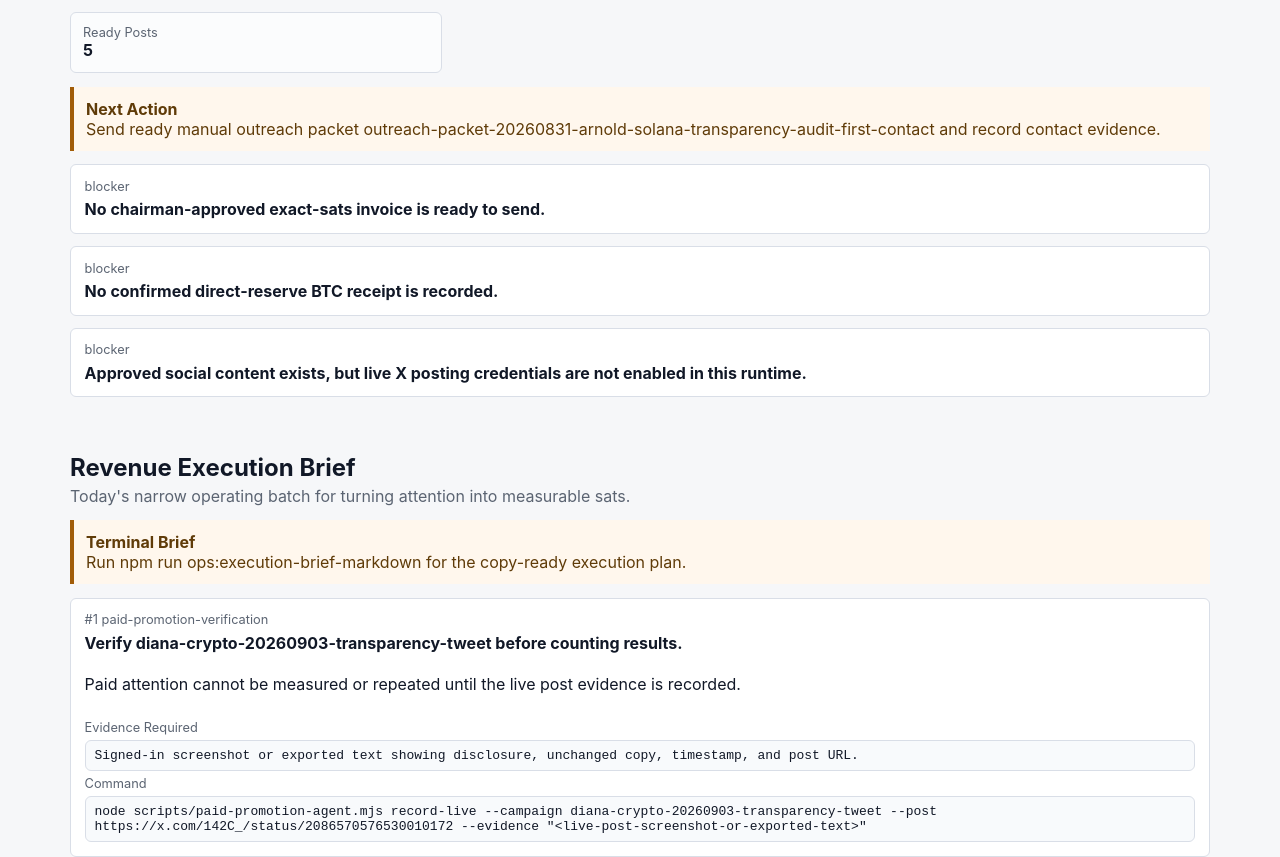
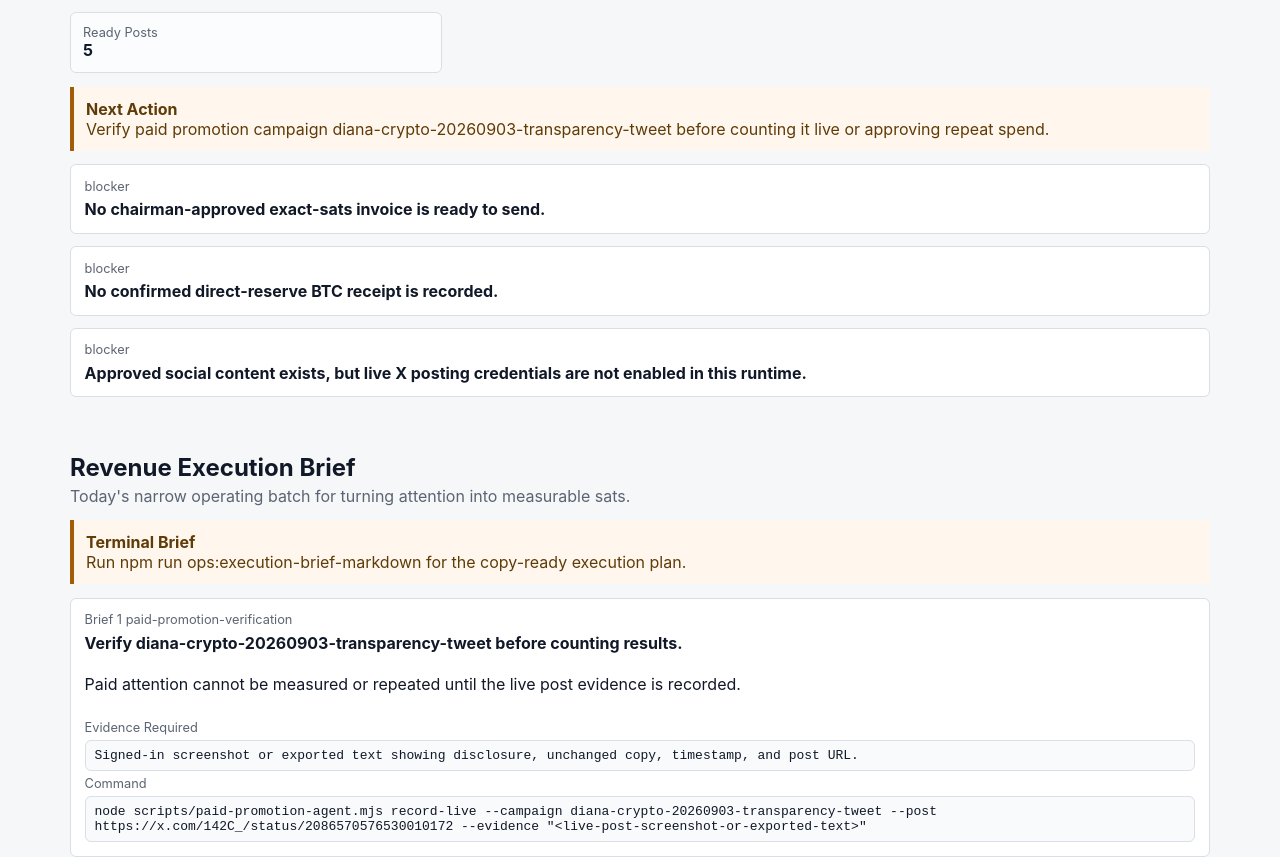
Before and after one commit to sata-project-reserve/sata, a Next.js app: page /operations in a window 1280 px wide. Shown: the part 924-1781 px from the top of the page. Built offline with nearby package versions, Linux system fonts and the light colour scheme.

Commit message:
fix operations execution brief e2e selector

```diff
--- a/app/operations/page.tsx
+++ b/app/operations/page.tsx
@@ -274,7 +274,7 @@ export default function OperationsPage() {
           {revenueExecutionActions.map((action, index) => (
             <div className="proof-block" key={action.id}>
               <span>
-                #{index + 1} {action.type}
+                Brief {index + 1} {action.type}
               </span>
               <strong>{action.title}</strong>
               <p>{action.reason}</p>
--- a/public/revenue-cycle-status.json
+++ b/public/revenue-cycle-status.json
@@ -20,8 +20,8 @@
     "receiptsAwaitingAllocation": 0,
     "recordedAllocations": 0,
     "readyOutreachPackets": 30,
-    "paidPromotionCampaigns": 0,
-    "paidPromotionsAwaitingVerification": 0,
+    "paidPromotionCampaigns": 1,
+    "paidPromotionsAwaitingVerification": 1,
     "followUpDueProspects": 0
   },
   "social": {
@@ -37,8 +37,18 @@
   ],
   "actionQueue": [
     {
+      "id": "verify-paid-promotion-diana-crypto-20260903-transparency-tweet",
+      "priority": 1,
+      "type": "paid-promotion-verification",
+      "title": "Verify paid promotion campaign diana-crypto-20260903-transparency-tweet before counting it live or approving repeat spend.",
+      "requiredActor": "Executive Chairman or authorized human",
+      "command": "npm run ops:paid-promotion-plan",
+      "evidenceRequired": "Live post URL plus screenshot or exported text showing disclosure, unchanged copy, timestamp, and any edits or deletion.",
+      "boundary": "Verification does not approve more paid promotion, token grants, payment, asset movement, price claims, or market-support claims."
+    },
+    {
       "id": "send-outreach-packet-20260831-arnold-solana-transparency-audit-first-contact",
-      "priority": 1,
+      "priority": 2,
       "type": "manual-outreach-send",
       "title": "Send ready manual outreach packet outreach-packet-20260831-arnold-solana-transparency-audit-first-contact and record contact evidence.",
       "requiredActor": "Executive Chairman or authorized human",
@@ -48,7 +58,7 @@
     },
     {
       "id": "send-outreach-packet-20260831-npc-meme-transparency-audit-first-contact",
-      "priority": 2,
+      "priority": 3,
       "type": "manual-outreach-send",
       "title": "Send ready manual outreach packet outreach-packet-20260831-npc-meme-transparency-audit-first-contact and record contact evidence.",
       "requiredActor": "Executive Chairman or authorized human",
@@ -58,7 +68,7 @@
     },
     {
       "id": "send-outreach-packet-20260831-black-bull-ansem-transparency-audit-first-contact",
-      "priority": 3,
+      "priority": 4,
       "type": "manual-outreach-send",
       "title": "Send ready manual outreach packet outreach-packet-20260831-black-bull-ansem-transparency-audit-first-contact and record contact evidence.",
       "requiredActor": "Executive Chairman or authorized human",
@@ -68,7 +78,7 @@
     },
     {
       "id": "send-outreach-packet-20260903-roach-solana-transparency-audit-first-contact",
-      "priority": 4,
+      "priority": 5,
       "type": "manual-outreach-send",
       "title": "Send ready manual outreach packet outreach-packet-20260903-roach-solana-transparency-audit-first-contact and record contact evidence.",
       "requiredActor": "Executive Chairman or authorized human",
@@ -78,7 +88,7 @@
     },
     {
       "id": "send-outreach-packet-20260903-tradiecoin-transparency-audit-first-contact",
-      "priority": 5,
+      "priority": 6,
       "type": "manual-outreach-send",
       "title": "Send ready manual outreach packet outreach-packet-20260903-tradiecoin-transparency-audit-first-contact and record contact evidence.",
       "requiredActor": "Executive Chairman or authorized human",
@@ -88,7 +98,7 @@
     },
     {
       "id": "send-outreach-packet-20260903-fyborg-transparency-audit-first-contact",
-      "priority": 6,
+      "priority": 7,
       "type": "manual-outreach-send",
       "title": "Send ready manual outreach packet outreach-packet-20260903-fyborg-transparency-audit-first-contact and record contact evidence.",
       "requiredActor": "Executive Chairman or authorized human",
@@ -98,7 +108,7 @@
     },
     {
       "id": "send-outreach-packet-20260903-ssqueeze-transparency-audit-first-contact",
-      "priority": 7,
+      "priority": 8,
       "type": "manual-outreach-send",
       "title": "Send ready manual outreach packet outreach-packet-20260903-ssqueeze-transparency-audit-first-contact and record contact evidence.",
       "requiredActor": "Executive Chairman or authorized human",
@@ -108,7 +118,7 @@
     },
     {
       "id": "send-outreach-packet-20260903-foxclub-transparency-audit-first-contact",
-      "priority": 8,
+      "priority": 9,
       "type": "manual-outreach-send",
       "title": "Send ready manual outreach packet outreach-packet-20260903-foxclub-transparency-audit-first-contact and record contact evidence.",
       "requiredActor": "Executive Chairman or authorized human",
@@ -118,7 +128,7 @@
     },
     {
       "id": "send-outreach-packet-20260903-lastshift-transparency-audit-first-contact",
-      "priority": 9,
+      "priority": 10,
       "type": "manual-outreach-send",
       "title": "Send ready manual outreach packet outreach-packet-20260903-lastshift-transparency-audit-first-contact and record contact evidence.",
       "requiredActor": "Executive Chairman or authorized human",
@@ -128,7 +138,7 @@
     },
     {
       "id": "send-outreach-packet-20260903-kerythos-kyrt-transparency-audit-first-contact",
-      "priority": 10,
+      "priority": 11,
       "type": "manual-outreach-send",
       "title": "Send ready manual outreach packet outreach-packet-20260903-kerythos-kyrt-transparency-audit-first-contact and record contact evidence.",
       "requiredActor": "Executive Chairman or authorized human",
@@ -138,7 +148,7 @@
     },
     {
       "id": "send-outreach-packet-20260903-lilmeme-transparency-audit-first-contact",
-      "priority": 11,
+      "priority": 12,
       "type": "manual-outreach-send",
       "title": "Send ready manual outreach packet outreach-packet-20260903-lilmeme-transparency-audit-first-contact and record contact evidence.",
       "requiredActor": "Executive Chairman or authorized human",
@@ -148,7 +158,7 @@
     },
     {
       "id": "send-outreach-packet-20260903-modest-money-transparency-audit-first-contact",
-      "priority": 12,
+      "priority": 13,
       "type": "manual-outreach-send",
       "title": "Send ready manual outreach packet outreach-packet-20260903-modest-money-transparency-audit-first-contact and record contact evidence.",
       "requiredActor": "Executive Chairman or authorized human",
@@ -158,7 +168,7 @@
     },
     {
       "id": "send-outreach-packet-20260903-funtom-transparency-audit-first-contact",
-      "priority": 13,
+      "priority": 14,
       "type": "manual-outreach-send",
       "title": "Send ready manual outreach packet outreach-packet-20260903-funtom-transparency-audit-first-contact and record contact evidence.",
       "requiredActor": "Executive Chairman or authorized human",
@@ -168,7 +178,7 @@
     },
     {
       "id": "send-outreach-packet-20260903-spcx-transparency-audit-first-contact",
-      "priority": 14,
+      "priority": 15,
       "type": "manual-outreach-send",
       "title": "Send ready manual outreach packet outreach-packet-20260903-spcx-transparency-audit-first-contact and record contact evidence.",
       "requiredActor": "Executive Chairman or authorized human",
@@ -178,7 +188,7 @@
     },
     {
       "id": "send-outreach-packet-20260903-ansem-season-transparency-audit-first-contact",
-      "priority": 15,
+      "priority": 16,
       "type": "manual-outreach-send",
       "title": "Send ready manual outreach packet outreach-packet-20260903-ansem-season-transparency-audit-first-contact and record contact evidence.",
       "requiredActor": "Executive Chairman or authorized human",
@@ -188,7 +198,7 @@
     },
     {
       "id": "send-outreach-packet-20260903-meor-transparency-audit-first-contact",
-      "priority": 16,
+      "priority": 17,
       "type": "manual-outreach-send",
       "title": "Send ready manual outreach packet outreach-packet-20260903-meor-transparency-audit-first-contact and record contact evidence.",
       "requiredActor": "Executive Chairman or authorized human",
@@ -198,7 +208,7 @@
     },
     {
       "id": "send-outreach-packet-20260903-solana-mint-forge-transparency-audit-first-contact",
-      "priority": 17,
+      "priority": 18,
       "type": "manual-outreach-send",
       "title": "Send ready manual outreach packet outreach-packet-20260903-solana-mint-forge-transparency-audit-first-contact and record contact evidence.",
       "requiredActor": "Executive Chairman or authorized human",
@@ -208,7 +218,7 @@
     },
     {
       "id": "send-outreach-packet-20260903-niulai-transparency-audit-first-contact",
-      "priority": 18,
+      "priority": 19,
       "type": "manual-outreach-send",
       "title": "Send ready manual outreach packet outreach-packet-20260903-niulai-transparency-audit-first-contact and record contact evidence.",
       "requiredActor": "Executive Chairman or authorized human",
@@ -218,7 +228,7 @@
     },
     {
       "id": "send-outreach-packet-20260903-honk-solana-transparency-audit-first-contact",
-      "priority": 19,
+      "priority": 20,
       "type": "manual-outreach-send",
       "title": "Send ready manual outreach packet outreach-packet-20260903-honk-solana-transparency-audit-first-contact and record contact evidence.",
       "requiredActor": "Executive Chairman or authorized human",
@@ -228,7 +238,7 @@
     },
     {
       "id": "send-outreach-packet-20260903-bonkwifhat-bif-transparency-audit-first-contact",
-      "priority": 20,
+      "priority": 21,
       "type": "manual-outreach-send",
       "title": "Send ready manual outreach packet outreach-packet-20260903-bonkwifhat-bif-transparency-audit-first-contact and record contact evidence.",
       "requiredActor": "Executive Chairman or authorized human",
@@ -238,7 +248,7 @@
     },
     {
       "id": "send-outreach-packet-20260903-bitdust-transparency-audit-first-contact",
-      "priority": 21,
+      "priority": 22,
       "type": "manual-outreach-send",
       "title": "Send ready manual outreach packet outreach-packet-20260903-bitdust-transparency-audit-first-contact and record contact evidence.",
       "requiredActor": "Executive Chairman or authorized human",
@@ -248,7 +258,7 @@
     },
     {
       "id": "send-outreach-packet-20260903-sanctum-elysium-loam-transparency-audit-first-contact",
-      "priority": 22,
+      "priority": 23,
       "type": "manual-outreach-send",
       "title": "Send ready manual outreach packet outreach-packet-20260903-sanctum-elysium-loam-transparency-audit-first-contact and record contact evidence.",
       "requiredActor": "Executive Chairman or authorized human",
@@ -258,7 +268,7 @@
     },
     {
       "id": "send-outreach-packet-20260903-instar-meme-futures-transparency-audit-first-contact",
-      "priority": 23,
+      "priority": 24,
       "type": "manual-outreach-send",
       "title": "Send ready manual outreach packet outreach-packet-20260903-instar-meme-futures-transparency-audit-first-contact and record contact evidence.",
       "requiredActor": "Executive Chairman or authorized human",
@@ -268,7 +278,7 @@
     },
     {
       "id": "send-outreach-packet-20260903-cia-token-transparency-audit-first-contact",
-      "priority": 24,
+      "priority": 25,
       "type": "manual-outreach-send",
       "title": "Send ready manual outreach packet outreach-packet-20260903-cia-token-transparency-audit-first-contact and record contact evidence.",
       "requiredActor": "Executive Chairman or authorized human",
@@ -278,7 +288,7 @@
     },
     {
       "id": "send-outreach-packet-20260903-kedol-token-transparency-audit-first-contact",
-      "priority": 25,
+      "priority": 26,
       "type": "manual-outreach-send",
       "title": "Send ready manual outreach packet outreach-packet-20260903-kedol-token-transparency-audit-first-contact and record contact evidence.",
       "requiredActor": "Executive Chairman or authorized human",
@@ -288,7 +298,7 @@
     },
     {
       "id": "send-outreach-packet-20260903-meme-launch-transparency-audit-first-contact",
-      "priority": 26,
+      "priority": 27,
       "type": "manual-outreach-send",
       "title": "Send ready manual outreach packet outreach-packet-20260903-meme-launch-transparency-audit-first-contact and record contact evidence.",
       "requiredActor": "Executive Chairman or authorized human",
@@ -298,7 +308,7 @@
     },
     {
       "id": "send-outreach-packet-20260903-pippin-smc-transparency-audit-first-contact",
-      "priority": 27,
+      "priority": 28,
       "type": "manual-outreach-send",
       "title": "Send ready manual outreach packet outreach-packet-20260903-pippin-smc-transparency-audit-first-contact and record contact evidence.",
       "requiredActor": "Executive Chairman or authorized human",
@@ -308,7 +318,7 @@
     },
     {
       "id": "send-outreach-packet-20260903-limelight-launchpad-transparency-audit-first-contact",
-      "priority": 28,
+      "priority": 29,
       "type": "manual-outreach-send",
       "title": "Send ready manual outreach packet outreach-packet-20260903-limelight-launchpad-transparency-audit-first-contact and record contact evidence.",
       "requiredActor": "Executive Chairman or authorized human",
@@ -318,7 +328,7 @@
     },
     {
       "id": "send-outreach-packet-20260903-troptionsmint-transparency-audit-first-contact",
-      "priority": 29,
+      "priority": 30,
       "type": "manual-outreach-send",
       "title": "Send ready manual outreach packet outreach-packet-20260903-troptionsmint-transparency-audit-first-contact and record contact evidence.",
       "requiredActor": "Executive Chairman or authorized human",
@@ -328,7 +338,7 @@
     },
     {
       "id": "send-outreach-packet-20260903-soltokenlab-transparency-audit-first-contact",
-      "priority": 30,
+      "priority": 31,
       "type": "manual-outreach-send",
       "title": "Send ready manual outreach packet outreach-packet-20260903-soltokenlab-transparency-audit-first-contact and record contact evidence.",
       "requiredActor": "Executive Chairman or authorized human",
@@ -338,7 +348,7 @@
     },
     {
       "id": "publish-social-transparency-service-offer",
-      "priority": 31,
+      "priority": 32,
       "type": "manual-social-publish",
       "title": "Manually publish approved post transparency-service-offer, or enable approved-only X credentials after chairman approval.",
       "requiredActor": "Executive Chairman or authorized human",
@@ -347,6 +357,6 @@
       "boundary": "Only chairman-approved factual posts may be published."
     }
   ],
-  "nextAction": "Send ready manual outreach packet outreach-packet-20260831-arnold-solana-transparency-audit-first-contact and record contact evidence.",
+  "nextAction": "Verify paid promotion campaign diana-crypto-20260903-transparency-tweet before counting it live or approving repeat spend.",
   "boundary": "Agents may prepare records, packets, and proposals. The Executive Chairman approves outreach, invoices, transactions, allocations, paid promotion, token grants, and any asset movement."
 }
```
Also changed, not shown: 1 other file (tests, documents, lock files or other folders).
